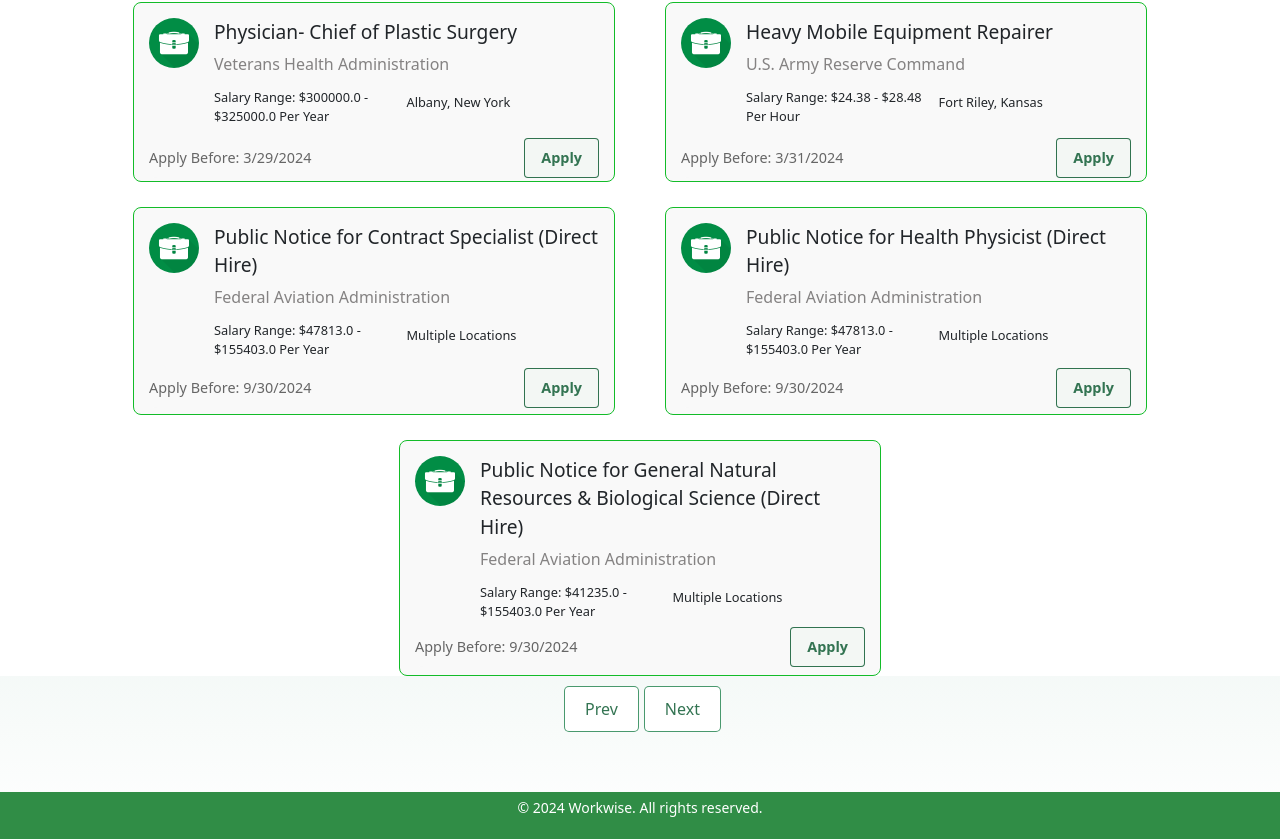
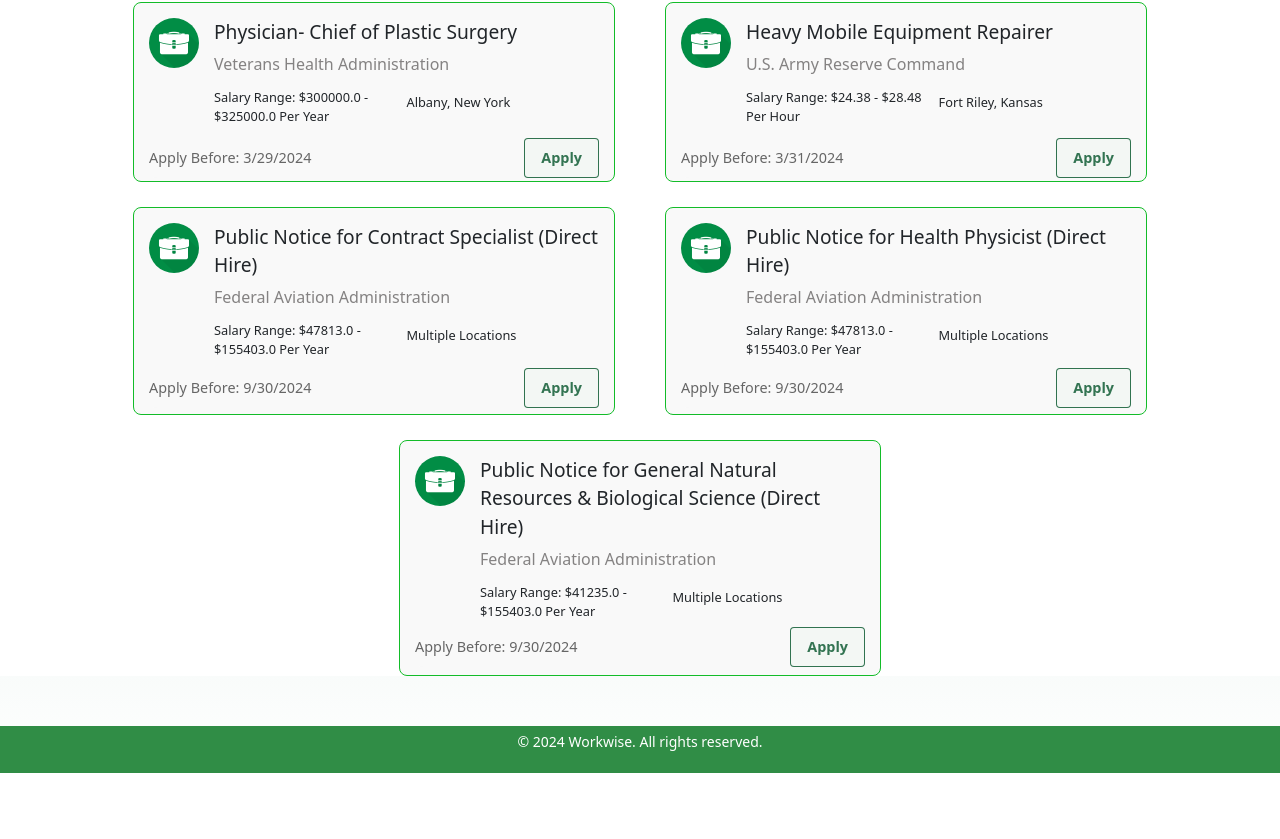
Before and after one commit to theDheerajjha/workwise-us, a React (Create React App) app: page / in a window 1280 px wide. Shown: the part 2567-3406 px from the top of the page. After the commit the page ends 3340 px from the top, so only its background shows below. Built offline with nearby package versions, Linux system fonts and the light colour scheme.

Commit message:
disabled the pagination

```diff
--- a/src/components/List/index.tsx
+++ b/src/components/List/index.tsx
@@ -69,7 +69,7 @@ const List = () => {
           </div>
         ))}
       </div>
-      <Pagination totalPages={10} currentPage={3} />
+      {/* <Pagination totalPages={10} currentPage={3} /> */}
     </>
   );
 };
```
